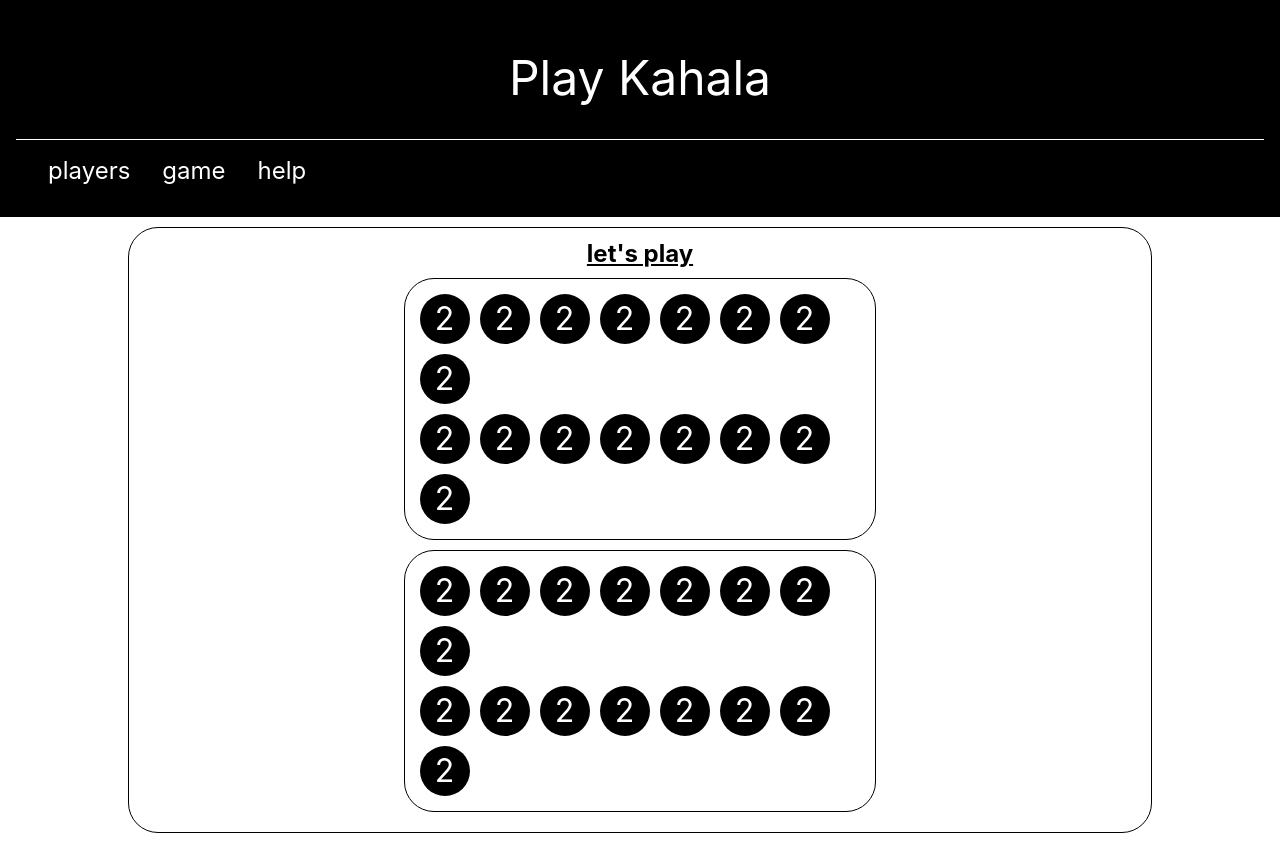
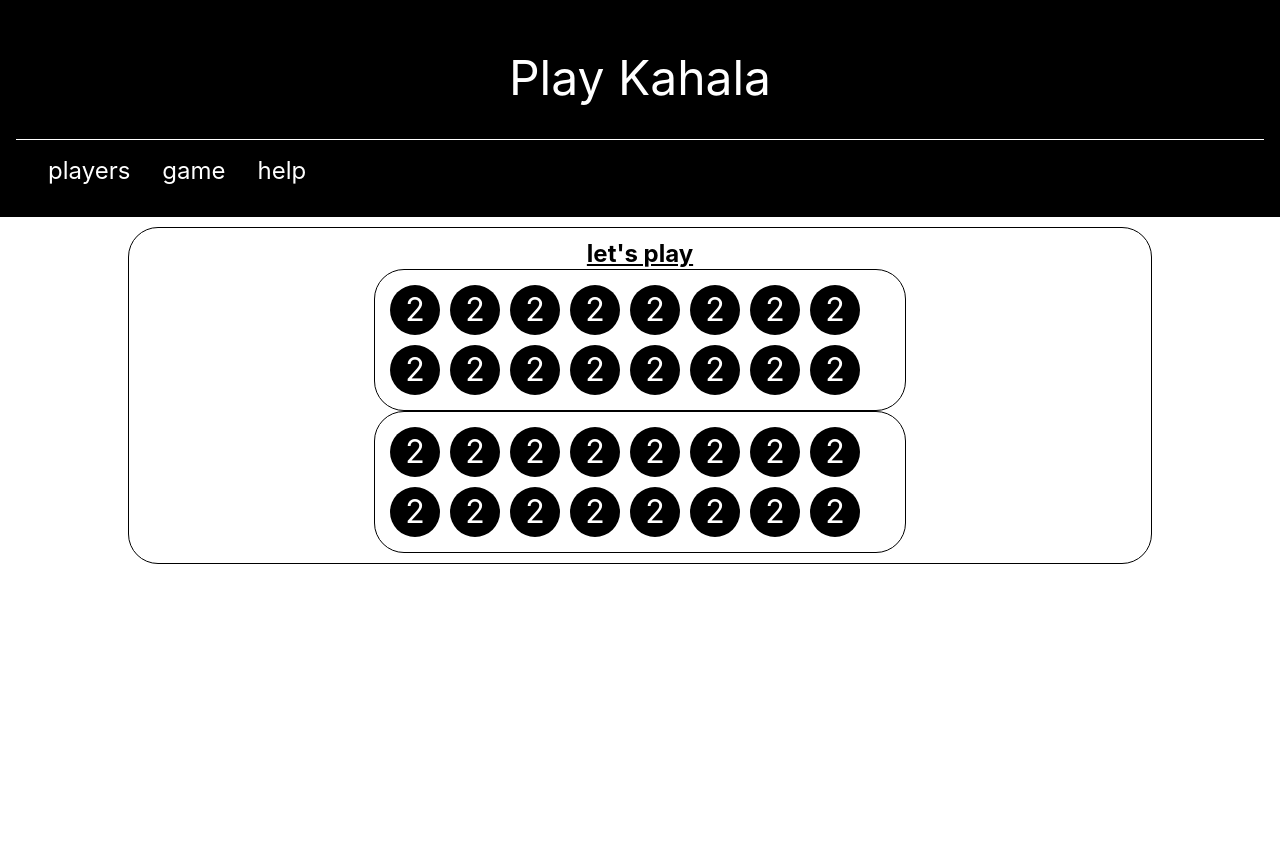
Before and after one commit to tike/kahala, an Angular app: page /game in a window 1280 px wide. After the commit the page ends 800 px from the top, so only its background shows below. Built offline with nearby package versions, Linux system fonts and the light colour scheme; what angular-in-memory-web-api would draw is missing.

Commit message:
center board properly

```diff
--- a/src/app/field/field.component.scss
+++ b/src/app/field/field.component.scss
@@ -37,11 +37,3 @@ span.arrow {
     color: $highlightColor;
   }
 }
-
-span.arrow.left {
-  margin-right: 10px;
-}
-
-span.arrow.right {
-  margin-left: 10px;
-}
--- a/src/app/game/game.component.scss
+++ b/src/app/game/game.component.scss
@@ -5,9 +5,10 @@
 }
 
 .board {
-  @include centeredContainer(50%);
+  @include centeredContainer(80%);
 }
 
 .halfboard {
-  @include centeredContainer(90%);
+  margin: auto;
+  width: 510px;
 }
```
